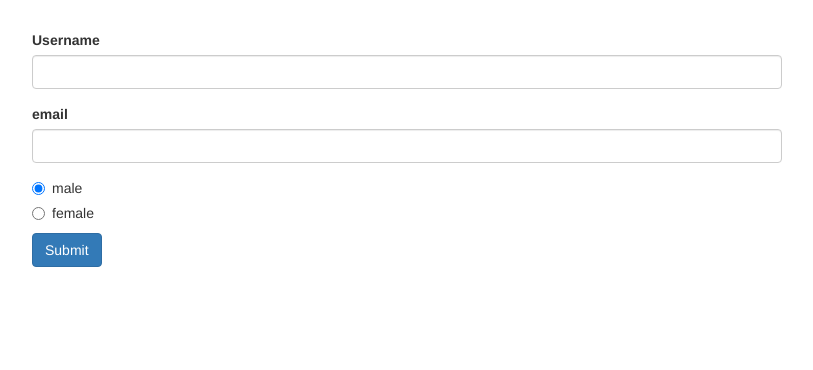
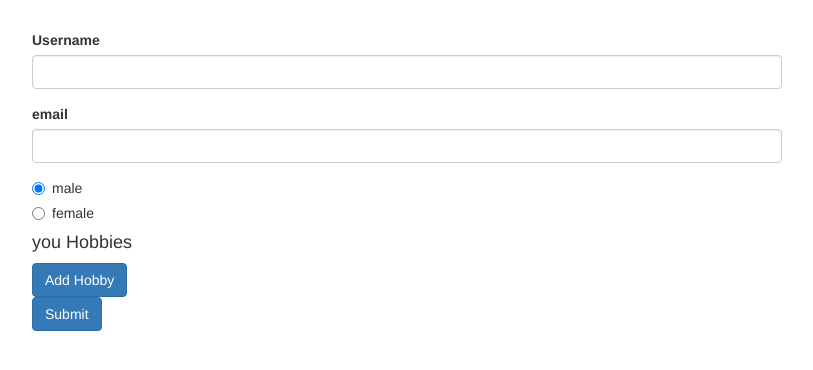
Before and after one commit to waqassadiq/forms-reactive-start, an Angular app: page / in a window 1280 px wide. Shown: the top 370 px of the page, without its empty margins (233-1046 px from the left). Built offline with nearby package versions, Linux system fonts and the light colour scheme.

Commit message:
arrays to formControler

```diff
--- a/src/app/app.component.html
+++ b/src/app/app.component.html
@@ -37,6 +37,20 @@
               [value]="gender">{{ gender }}
           </label>
         </div>
+        <div>
+          <div formArrayName="hobbies">
+          <h4>you Hobbies</h4>
+          <button
+            class="btn btn-primary"
+            type="button"
+            (click)="onAddHobby()">Add Hobby</button>
+            <div
+              class="form-group"
+              *ngFor="let hobbyControl of signupForm.get('hobbies').controls; let i = index">
+              <input type="text" class="form-control" [formControlName]="i">
+            </div>
+          </div>
+        </div>
         <span *ngIf="!signupForm.valid && signupForm.touched"
         class="help-block">Please enter a valid data!</span>
 
--- a/src/app/app.component.ts
+++ b/src/app/app.component.ts
@@ -1,5 +1,5 @@
 import { Component, OnInit } from '@angular/core';
-import { FormControl, FormGroup, Validators } from '@angular/forms'
+import { FormArray, FormControl, FormGroup, Validators } from '@angular/forms'
 
 @Component({
   selector: 'app-root',
@@ -11,6 +11,7 @@
   genders = ['male', 'female'];
   signupForm: FormGroup;
 
+
   ngOnInit(): void {
     this.signupForm = new FormGroup({
 
@@ -19,11 +20,17 @@
         'username': new FormControl(null, Validators.required),
         'email': new FormControl(null, [Validators.required, Validators.email]),
       }),
-      'gender': new FormControl('male')
+      'gender': new FormControl('male'),
+      'hobbies': new FormArray([])
     });
   }
 
   onSubmit(){
     console.log(this.signupForm);
   }
+
+  onAddHobby(){
+    const control  = new FormControl(null, Validators.required);
+    (<FormArray>this.signupForm.get('hobbies')).push(control)
+  }
 }
```
Also changed, not shown: 1 other file (tests, documents, lock files or other folders).
